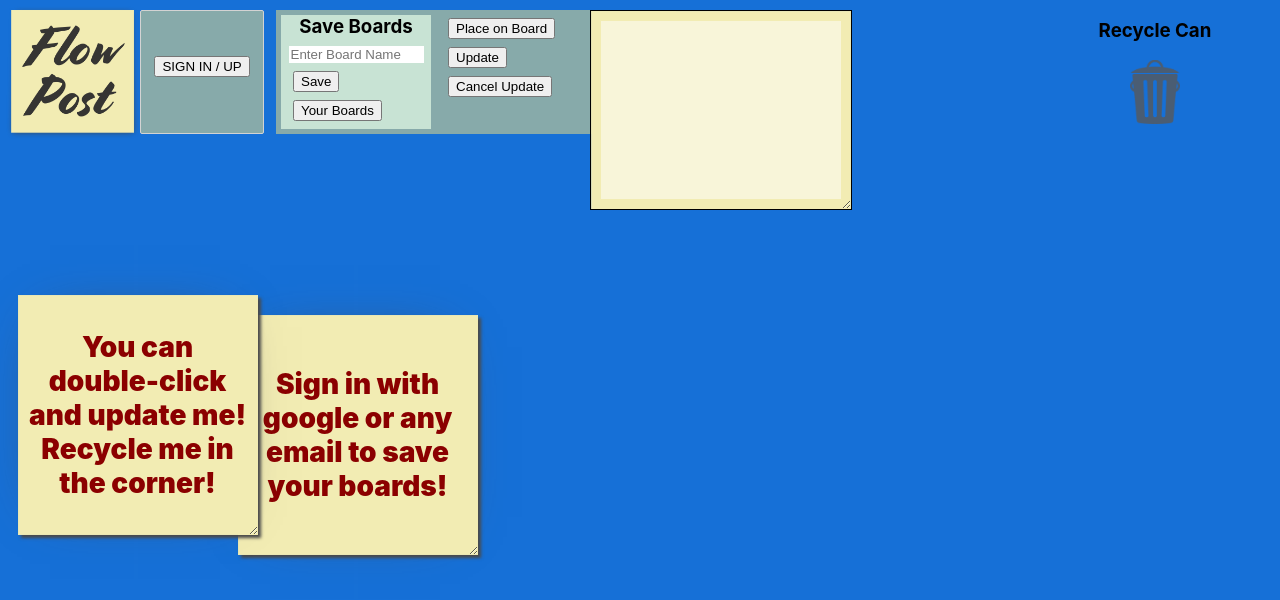
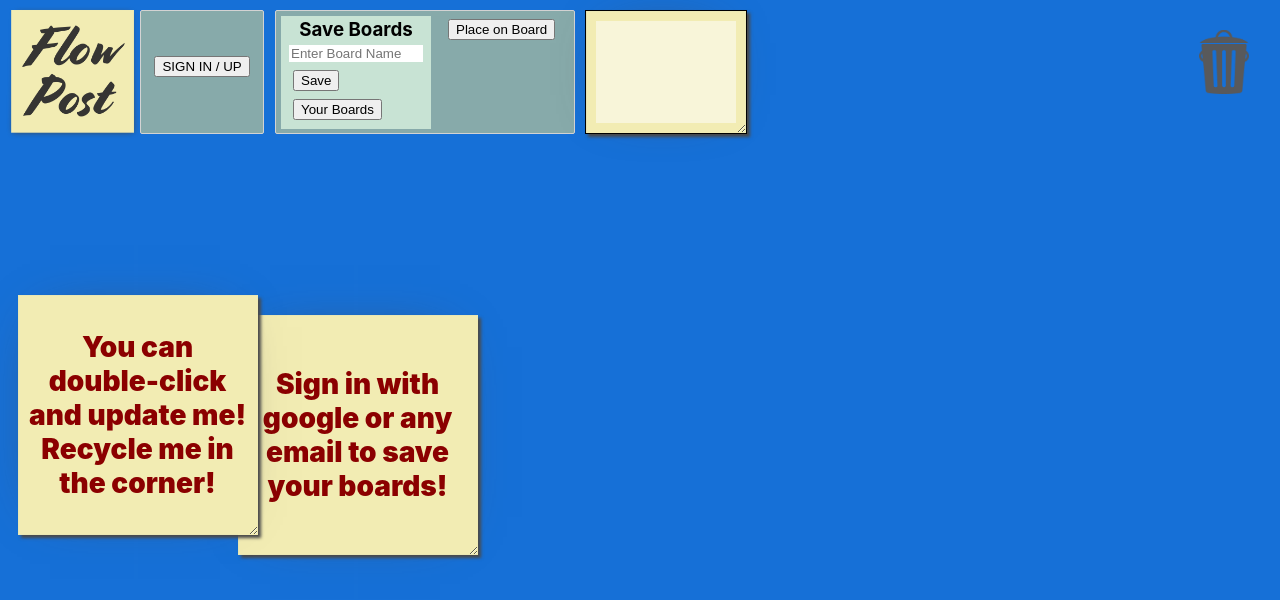
Before and after one commit to ashthomasweb/react--elephant-chart, a React (Create React App) app: page / in a window 1280 px wide. Shown: the top 600 px of the page. Built offline with nearby package versions, Linux system fonts and the light colour scheme; no server answers.

Commit message:
Adds update frame and display handling
Adds brightening shadow to update note, as well as change border to
outline to preserve positioning and text format.

```diff
--- a/src/components/board/board.component.jsx
+++ b/src/components/board/board.component.jsx
@@ -22,13 +22,13 @@ class Board extends Component {
     super(props)
 
     this.state = {
-      currentUpdateId: 0,
+      currentUpdateId: 1,
       newNote: {
         id: 1,
-        width: '200px',
-        height: '130px',
-        top: '155px',
-        left: '10px',
+        width: '',
+        height: '',
+        top: '',
+        left: '',
         zIndex: 0,
         imageUrl: blankYellow,
         mouseOffsetX: 0,
@@ -83,6 +83,7 @@ class Board extends Component {
   newNoteGenerator = async () => {
     let notes = await newNoteGenerator(this.state)
     this.setState({ notes })
+    this.cancelUpdateMode()
   }
 
   // data handling methods for user board storage. Database calls BELOW.
@@ -123,6 +124,7 @@ class Board extends Component {
 
   // Update state and display properties of notes. NOT database calls.
   startUpdateHandler = (id) => {
+    this.cancelUpdateMode()
     let notes = [...this.state.notes]
     startUpdate(id, notes)
     // set which note id to update
@@ -141,7 +143,7 @@ class Board extends Component {
   cancelUpdateMode = () => {
     let id = this.state.currentUpdateId
     document.getElementById(`${id}`).classList.remove('selected')
-    this.$('.options-frame').classList.remove('selected')
+    this.$('.update-frame').classList.remove('selected')
   }
 
   // Drop Down Menu
@@ -253,19 +255,21 @@ class Board extends Component {
             onClick={this.newNoteGenerator}>
             Place on Board
           </button>
+
+        </div>
+        <div className='update-frame'>
           <button
-            className='options-btn'
+            className='update-btn'
             type='button'
             onClick={this.updateNoteHandler}>
             Update
           </button>
           <button
-            className='options-btn'
+            className='update-btn'
             type='button'
             onClick={this.cancelUpdateMode}>
             Cancel Update
           </button>
-
         </div>
         <div
           className='pad-frame'
@@ -276,7 +280,6 @@ class Board extends Component {
             ></div>
         </div>
         <div className='trash-frame'>
-          <h3>Recycle Can</h3>
           <div className='trash-cont'>
             <img src={trashTop} className='trash-top' alt='Lid of recycle can'/>
             <img src={trashBottom} className='trash-bottom' alt='Body of recycle can'/>
@@ -289,3 +292,8 @@ class Board extends Component {
 }
 
 export default Board
+
+
+
+
+{/* <button type='button' onClick={() => console.log(this.state)} >State</button> */}
--- a/src/components/board/board.styles.scss
+++ b/src/components/board/board.styles.scss
@@ -7,23 +7,25 @@
   position: absolute;
   z-index: -99999;
 
+}
+
 .database-options {
   position: absolute;
   left: 5px;
   top: 5px;
   width: 150px;
-    height: 114px;
+  height: 113px;
   background-color: var(--secondary);
   text-align: center;
   overflow: visible;
 
   .save-board-input {
-      width: 90%;
+    width: 134px;
     border: none;
   }
 
   h3 {
-      margin: 0 auto 5px;
+    margin: 2px auto 1px;
   }
 
   .board-drop {
@@ -52,18 +54,19 @@
   }
 }
 
-}
-
 .options-frame {
-  width: 400px;
+  width: 300px;
   height: 124px;
   position: absolute;
   top: 10px;
-  left: 276px;
+  left: 275px;
   padding: 0 0 0 160px;
   background-color: var(--primary);
   display: inline-block;
   overflow: visible;
+  border: 1px solid lightgrey;
+  border-radius: 2px;
+  z-index: 0;
 
   button {
     display: block;
@@ -75,10 +78,32 @@
   }
 }
 
+.update-frame {
+  width: 218px;
+  height: 45px;
+  left: 316px;
+  top: 85px;
+  position: absolute;
+  background-color: var(--secondary);
+  border: 1px solid lightgrey;
+  border-radius: 2px;
+  z-index: -1;
+  transition: top .15s ease-in-out;
+
+  button {
+    display: inline-block;
+    margin: 15px 13px 0;
+  }
+
+  &.selected {
+    top: 130px;
+  }
+}
+
 .pad-frame {
-  left: 590px;
+  left: 585px;
   top: 10px;
-  height: 200px;
+  height: 124px;
   position: absolute;
   background-size: cover;
   resize: both!important;
@@ -86,10 +111,12 @@
   overflow: hidden;
   padding: 10px;
   display: table;
+  box-shadow: 3px 3px 3px #4a4a4a, -3px -3px 55px -35px #4a4a4a;
+
 
   #input-text {
     box-sizing: content-box;
-    width: 240px;
+    width: 140px;
     text-align: center;
     font-size: 28px;
     line-height: 1.4;
@@ -118,8 +145,6 @@
   width: 250px;
   height: 150px;
 
-
-
   &:hover {
     background-color: var(--secondary);
     border-left: 4px solid grey;
@@ -133,13 +158,14 @@
   }
 
   .trash-cont {
-    // background-color: var(--primary);
-    position: relative;
+    position: absolute;
+    margin: 30px 30px 0 0;
+    right: 0;
+    top: 0;
     height: 74px;
     width: 52px;
-    left: 50%;
-    transform: translateX(-50%);
-    opacity: .8;
+    opacity: 1;
+
 
     .trash-top {
       display: block;
@@ -156,7 +182,4 @@
 
   }
 
-
-
-
 }
--- a/src/components/note-item/note-item.styles.scss
+++ b/src/components/note-item/note-item.styles.scss
@@ -27,7 +27,9 @@
   }
 
   &.selected {
-    border: 5px solid green!important;
+    box-shadow: 3px 3px 3px #c9c9c9, -3px -3px 95px -15px #c9c9c9;
+
+    outline: 5px solid green!important;
   }
 
   .content {
--- a/src/index.css
+++ b/src/index.css
@@ -1,6 +1,6 @@
 :root {
   --primary: #87aaaa;
-  --secondary: #C8E3D4
+  --secondary: #C8E3D4;
   /* --tertiary: */
 }
 
--- a/src/methods/new-note/new-note.js
+++ b/src/methods/new-note/new-note.js
@@ -1,10 +1,8 @@
-import { newIdFinder } from "../finders/num-finders"
+import { newIdFinder, zIndexFinder } from "../finders/num-finders"
 
 export const newNoteGenerator = (stateObj) => {
     let newNote = { ...stateObj.newNote }
     let notes = [...stateObj.notes]
-
-
     let textarea = document.querySelector('.pad-frame')
     let inputText = document.querySelector('#input-text')
 
@@ -13,8 +11,9 @@ export const newNoteGenerator = (stateObj) => {
     newNote.id = newIdFinder(stateObj)
     newNote.width = getComputedStyle(textarea).getPropertyValue('width')
     newNote.height = getComputedStyle(textarea).getPropertyValue('height')
-    newNote.left = `${parseFloat(getComputedStyle(textarea).getPropertyValue('left'))-Math.floor(Math.random() * 70)-440}px`
-    newNote.top = `${parseFloat(getComputedStyle(textarea).getPropertyValue('top'))+Math.floor(Math.random() * 70)+240}px`
+    newNote.left = `${Math.floor(Math.random() * 70)+180}px`
+    newNote.top = `${Math.floor(Math.random() * 70)+270}px`
+    newNote.zIndex = zIndexFinder(notes)
     inputText.innerText = ''
     notes.push(newNote)
 
--- a/src/methods/update/update-display.js
+++ b/src/methods/update/update-display.js
@@ -4,12 +4,13 @@ export const startUpdate = (id, notesObj) => {
   let newIndex = indexFinder(notesObj, id)
   let noteToUpdate = document.getElementById(`${id}`)
   let inputText = document.querySelector('#input-text')
-  let opFrame = document.querySelector('.options-frame')
+  let upFrame = document.querySelector('.update-frame')
   let padFrame = document.querySelector('.pad-frame')
+
 
   // display cues
   noteToUpdate.classList.add('selected')
-  opFrame.classList.add('selected')
+  upFrame.classList.add('selected')
 
   // send note data to compose area
   inputText.innerText = notesObj[newIndex].noteText
```
Also changed, not shown: src/components/header/header.styles.scss (line endings or trailing spaces). Lines whose indentation alone changed are shown as unchanged.
